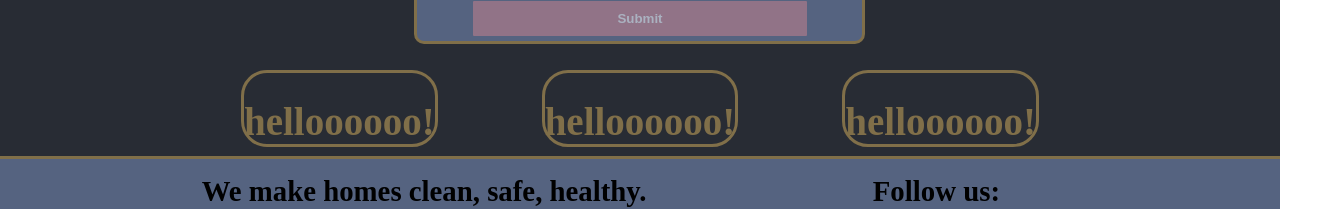
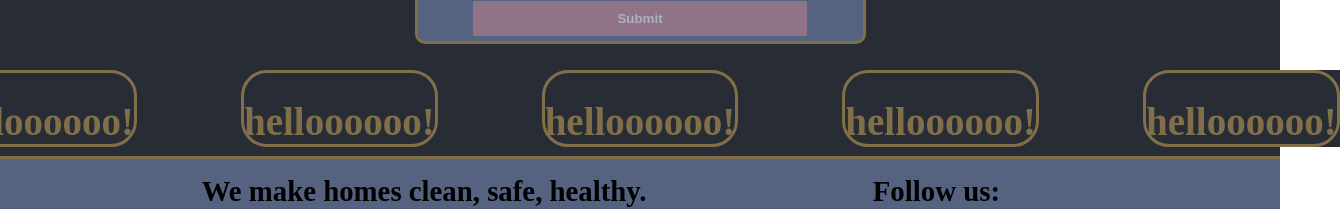
Before and after one commit to BAZBOT123/Cleaning-Website, a React (Create React App) app: page /reviews in a window 1280 px wide. Shown: the part 583-792 px from the top of the page, 1340 px wide, since content can reach past the window. Built offline with nearby package versions, Linux system fonts and the light colour scheme; no server answers; some icons are missing.

Commit message:
added new href to instagram icon

```diff
--- a/src/components/Contact.js
+++ b/src/components/Contact.js
@@ -73,7 +73,7 @@ export default function Contact() {
 
             <footer className="App-footer">
                 <h1>We make homes clean, safe, healthy.</h1>
-                <h1 className='follow-us'>Follow us:  <a href="https://www.google.com/"><InstgramSvg /></a></h1>
+                <h1 className='follow-us'>Follow us:  <a href="https://www.instagram.com"><InstgramSvg /></a></h1>
             </footer>
         </div>
     );
--- a/src/components/Reviews.js
+++ b/src/components/Reviews.js
@@ -112,6 +112,12 @@ export default function Reviews() {
                         <div className='review-card'>
                             <h1 className="review-text">helloooooo!</h1>
                         </div>
+                        <div className='review-card'>
+                            <h1 className="review-text">helloooooo!</h1>
+                        </div>
+                        <div className='review-card'>
+                            <h1 className="review-text">helloooooo!</h1>
+                        </div>
                     </div>
                 </div>
             </main>
```
